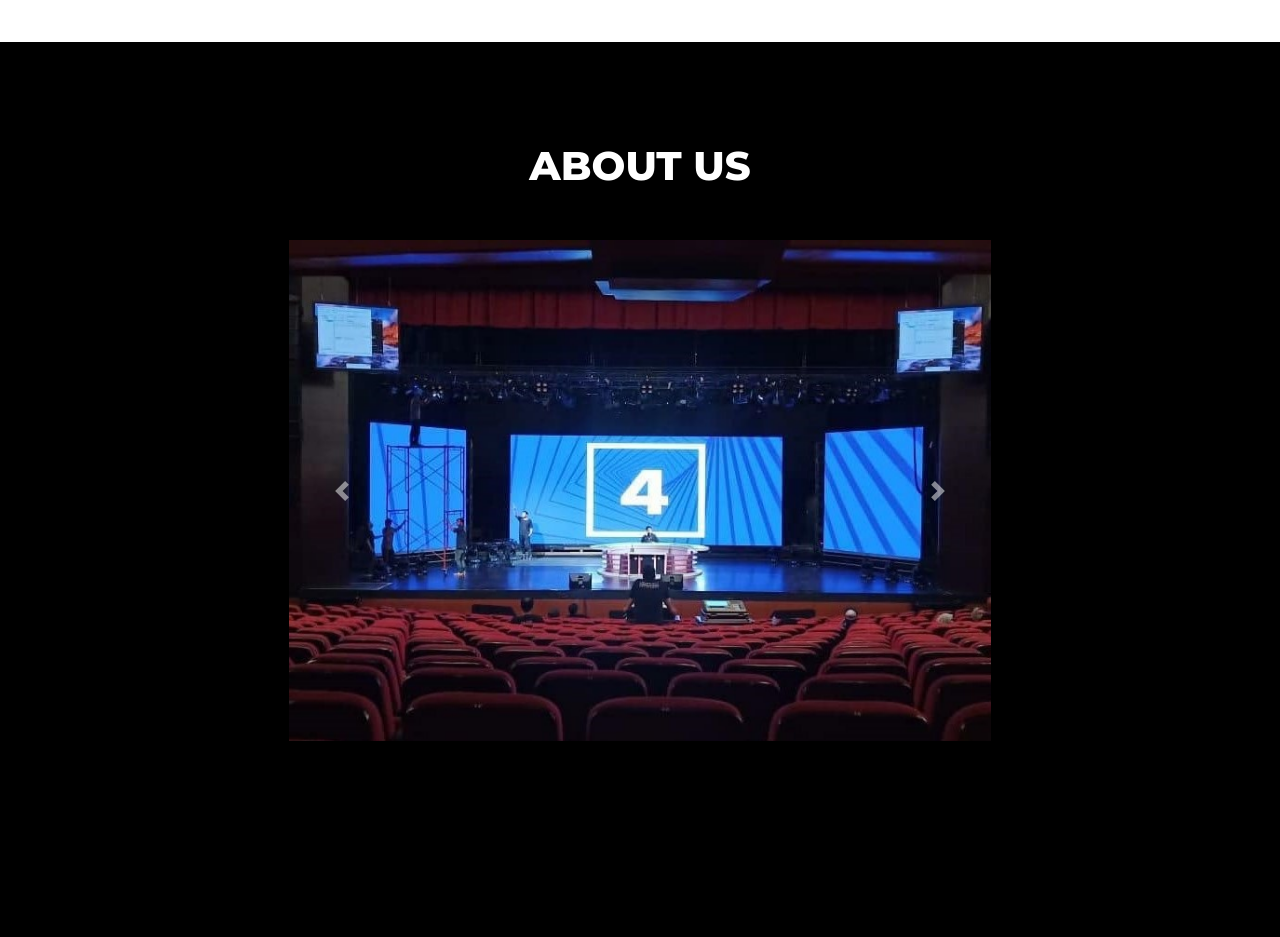
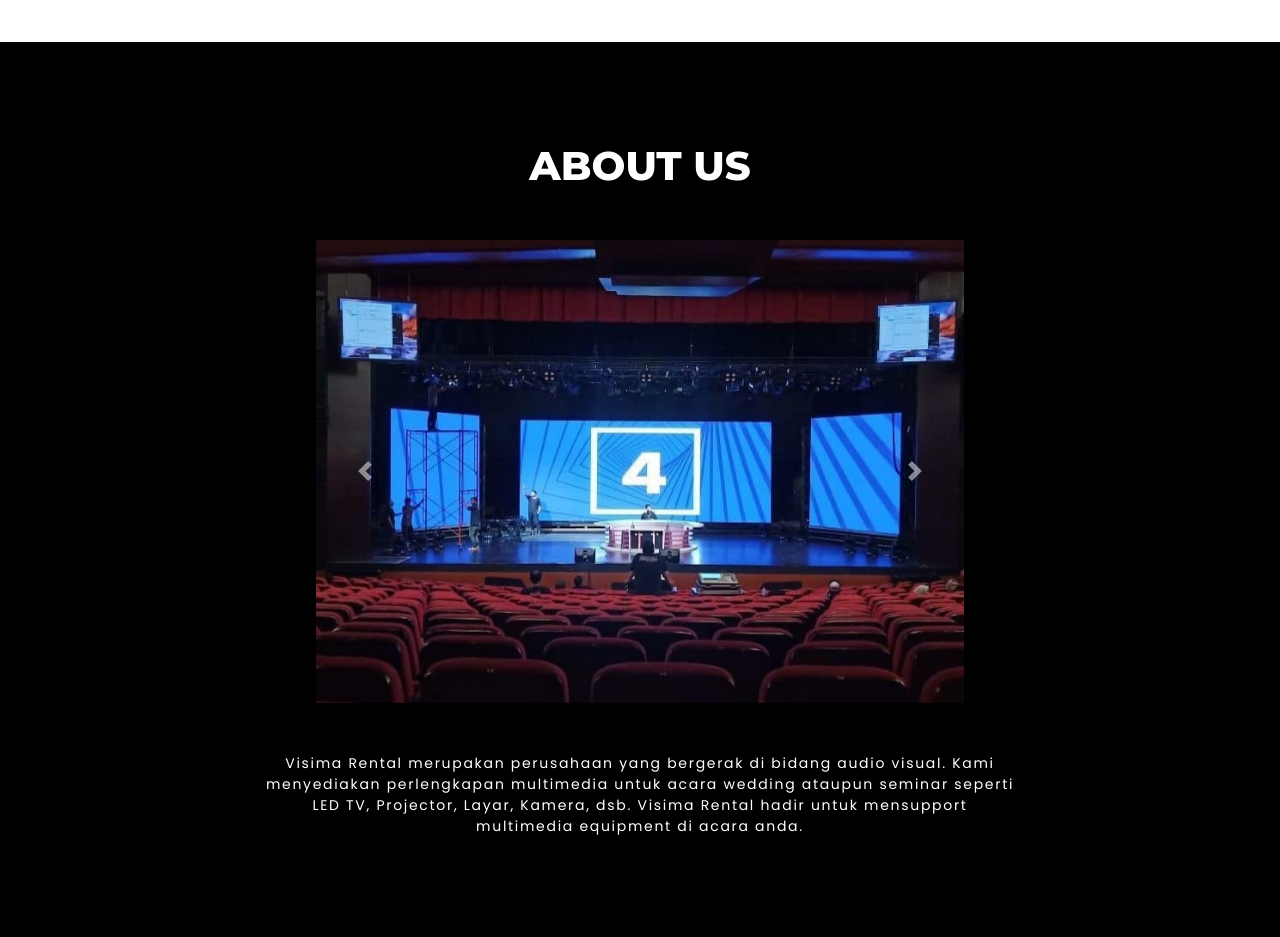
Before and after one commit to muhamadrizki28/jokiwebmulmed, a PHP site: page /indexeka.html in a window 1280 px wide. Shown: the part 1297-2234 px from the top of the page. Before the commit the page ends 2038 px from the top, so only its background shows below. Run offline with PHP 8.4, Linux system fonts and the light colour scheme; some libraries are stand-ins or nearby versions.

Commit message:
update bagian carousel

```diff
--- a/assets/css/style.css
+++ b/assets/css/style.css
@@ -11,6 +11,9 @@
 }
 h1 {
   font-family: "Montserrat", sans-serif;
+}
+ul {
+  list-style: none;
 }
 /* riski */
 
@@ -117,6 +120,15 @@ header p {
   margin-bottom: 50px;
 }
 .carousel {
-  width: 65%;
+  width: 60%;
   margin: auto;
 }
+.about p {
+  margin: auto;
+  margin-top: 50px;
+  width: 70%;
+  text-align: center;
+  letter-spacing: 1.7px;
+  font-size: 14px;
+  font-family: "Poppins", sans-serif;
+}
--- a/indexeka.html
+++ b/indexeka.html
@@ -79,7 +79,12 @@
           <span class="sr-only">Next</span>
         </a>
       </div>
+      <p>
+        Visima Rental merupakan perusahaan yang bergerak di bidang audio visual. Kami menyediakan perlengkapan multimedia untuk acara wedding ataupun seminar seperti LED TV, Projector, Layar, Kamera, dsb. Visima Rental hadir untuk
+        mensupport multimedia equipment di acara anda.
+      </p>
     </main>
+
     <!-- jQuery first, then Popper.js, then Bootstrap JS -->
     <script src="https://code.jquery.com/jquery-3.2.1.slim.min.js" integrity="sha384-KJ3o2DKtIkvYIK3UENzmM7KCkRr/rE9/Qpg6aAZGJwFDMVNA/GpGFF93hXpG5KkN" crossorigin="anonymous"></script>
     <script src="https://cdnjs.cloudflare.com/ajax/libs/popper.js/1.12.9/umd/popper.min.js" integrity="sha384-ApNbgh9B+Y1QKtv3Rn7W3mgPxhU9K/ScQsAP7hUibX39j7fakFPskvXusvfa0b4Q" crossorigin="anonymous"></script>
```
